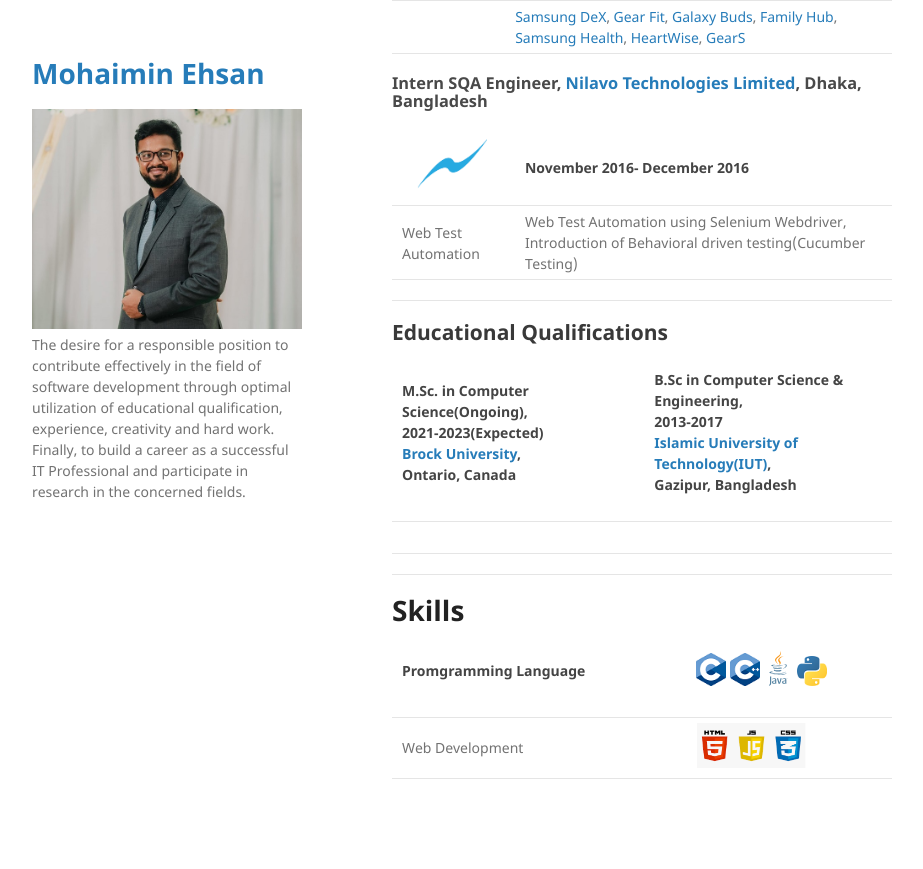
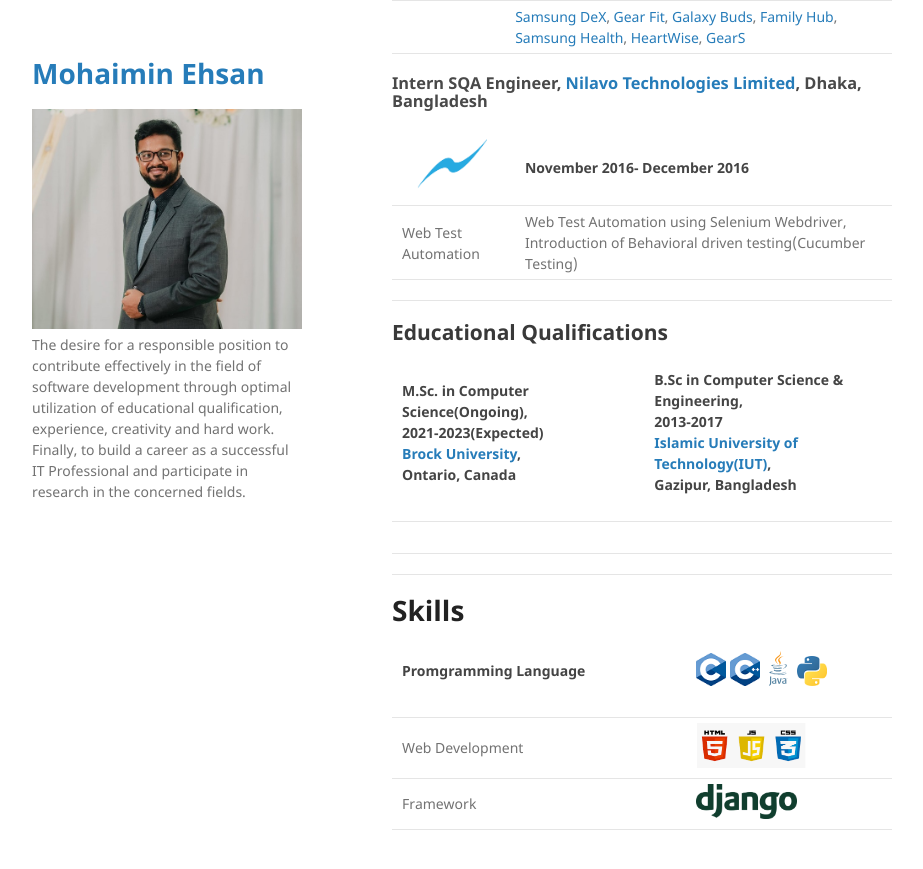
Before and after one commit to MohaiminEhsan/Homepage, a Jekyll site: the page built from index.md, in a window 1280 px wide and 900 px high, scrolled down 1030 px. Shown: the top 869 px of the window, without its empty margins (178-1101 px from the left). Built offline with Jekyll 4.4.1, drawn with Linux system fonts in a browser that asks for light colours; our own code applies the rules of GitHub Pages for plain Markdown files.

Commit message:
Update index.md

```diff
--- a/index.md
+++ b/index.md
@@ -76,3 +76,4 @@ layout: default
 | Promgramming Language <img width=350/> | <img src="assets/img/C.png?raw=true" width="30"/> <img src="assets/img/C++.png?raw=true" width="30"/> <img src="assets/img/java.svg?raw=true" height="35" width="30"/> <img src="assets/img/python.png?raw=true" width="30"/> <img width=350/> |
 |:-------------|:------------------|
 | Web Development | <img src="assets/img/Web.png?raw=true" height="45" width="110"/> |
+| Framework | <img src="assets/img/django.png?raw=true" height="35"/> |
```
